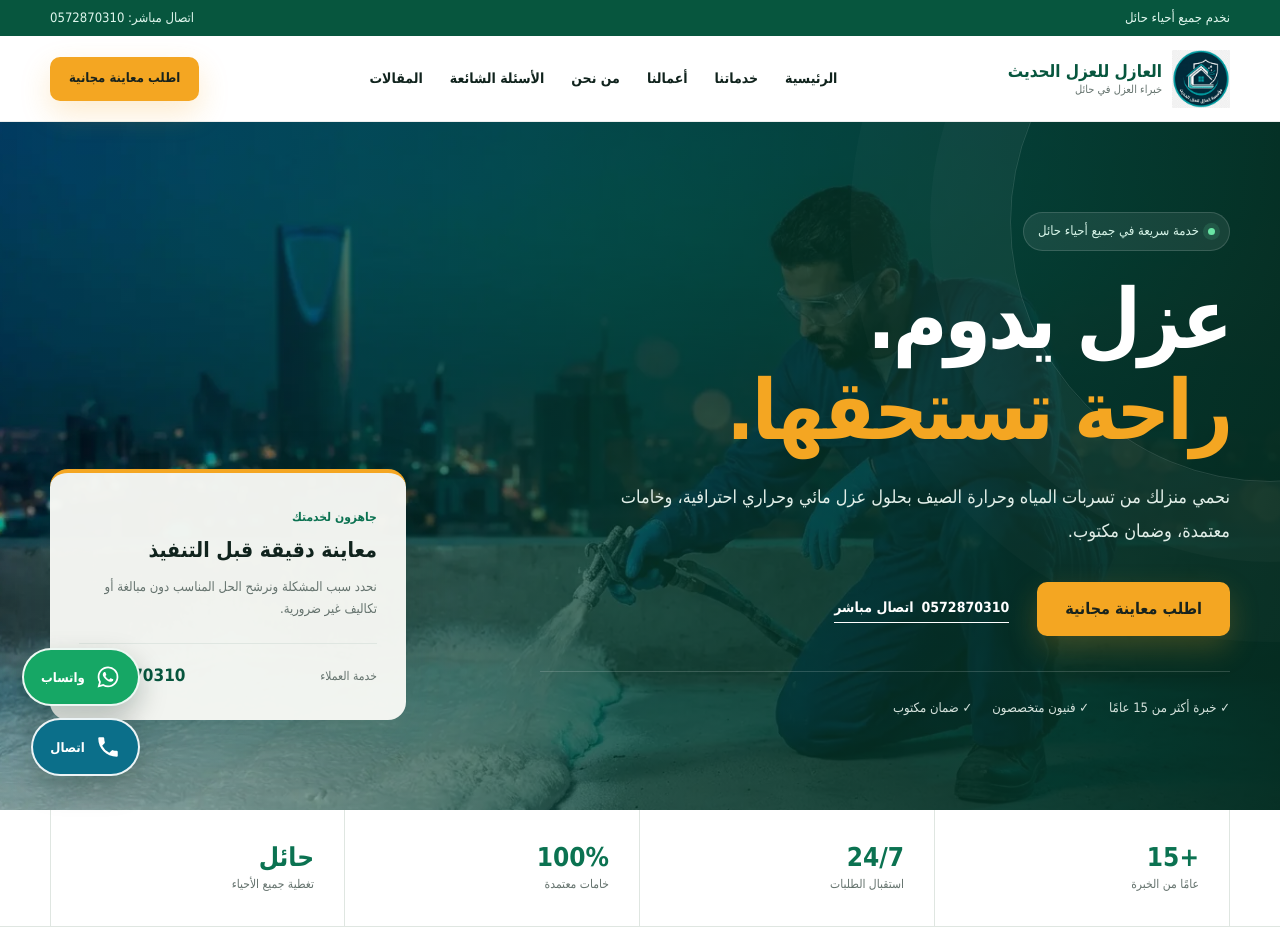
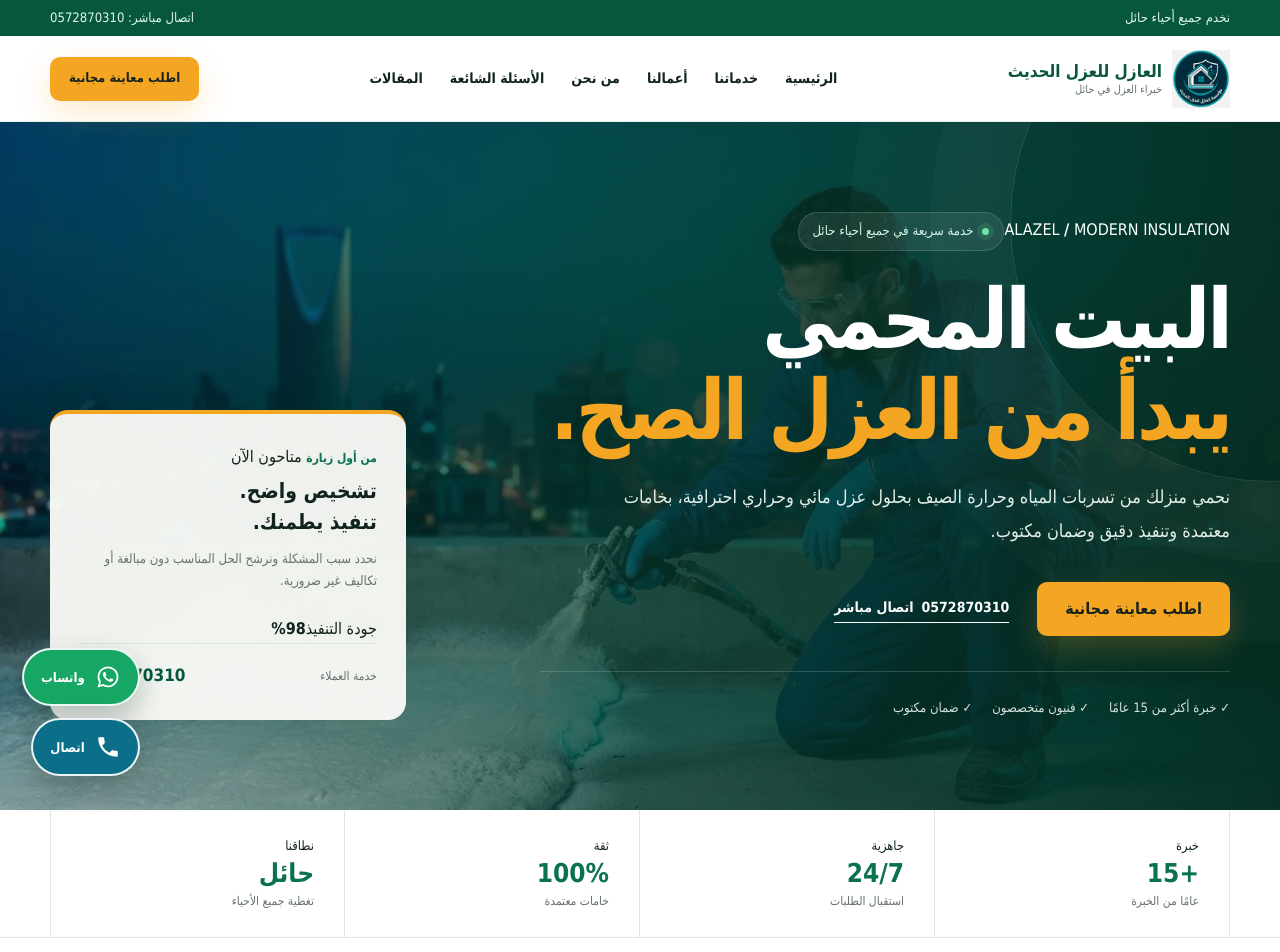
Before and after one commit to AhmedZakaria14/alazel, a Next.js app: page / in a window 1280 px wide. Shown: the top 952 px of the page. Built offline with nearby package versions, Linux system fonts and the light colour scheme.

Commit message:
Refresh Alazel homepage visual direction

```diff
--- a/app/page.tsx
+++ b/app/page.tsx
@@ -102,9 +102,10 @@ export default function Home() {
           <div className="hero-overlay" />
           <div className="shell hero-content">
             <div className="hero-copy">
+              <span className="hero-kicker">ALAZEL <b>/</b> MODERN INSULATION</span>
               <span className="hero-badge"><i /> خدمة سريعة في جميع أحياء حائل</span>
-              <h1>عزل يدوم.<br /><em>راحة تستحقها.</em></h1>
-              <p>نحمي منزلك من تسربات المياه وحرارة الصيف بحلول عزل مائي وحراري احترافية، وخامات معتمدة، وضمان مكتوب.</p>
+              <h1>البيت المحمي<br /><em>يبدأ من العزل الصح.</em></h1>
+              <p>نحمي منزلك من تسربات المياه وحرارة الصيف بحلول عزل مائي وحراري احترافية، بخامات معتمدة وتنفيذ دقيق وضمان مكتوب.</p>
               <div className="hero-actions">
                 <a className="button" href={`https://wa.me/${internationalPhone}`} target="_blank" rel="noreferrer" aria-label="طلب معاينة مجانية عبر واتساب">اطلب معاينة مجانية</a>
                 <a className="text-link" href={`tel:${phone}`} aria-label={`اتصال مباشر على ${phone}`}><bdi>{phone}</bdi> اتصال مباشر</a>
@@ -112,9 +113,10 @@ export default function Home() {
               <div className="hero-trust"><span>✓ خبرة أكثر من 15 عامًا</span><span>✓ فنيون متخصصون</span><span>✓ ضمان مكتوب</span></div>
             </div>
             <div className="hero-card">
-              <span className="card-kicker">جاهزون لخدمتك</span>
-              <strong>معاينة دقيقة قبل التنفيذ</strong>
+              <div className="card-topline"><span className="card-kicker">من أول زيارة</span><span className="card-status"><i /> متاحون الآن</span></div>
+              <strong>تشخيص واضح.<br />تنفيذ يطمنك.</strong>
               <p>نحدد سبب المشكلة ونرشح الحل المناسب دون مبالغة أو تكاليف غير ضرورية.</p>
+              <div className="card-meter"><span>جودة التنفيذ</span><b>98%</b><i><em /></i></div>
               <div className="mini-row"><span>خدمة العملاء</span><bdi>{phone}</bdi></div>
             </div>
           </div>
@@ -122,16 +124,16 @@ export default function Home() {
 
         <section className="proof-strip" aria-label="مميزات العازل للعزل الحديث">
           <div className="shell proof-grid">
-            <div><strong>+15</strong><span>عامًا من الخبرة</span></div>
-            <div><strong>24/7</strong><span>استقبال الطلبات</span></div>
-            <div><strong>100%</strong><span>خامات معتمدة</span></div>
-            <div><strong>حائل</strong><span>تغطية جميع الأحياء</span></div>
+            <div><small>خبرة</small><strong>+15</strong><span>عامًا من الخبرة</span></div>
+            <div><small>جاهزية</small><strong>24/7</strong><span>استقبال الطلبات</span></div>
+            <div><small>ثقة</small><strong>100%</strong><span>خامات معتمدة</span></div>
+            <div><small>نطاقنا</small><strong>حائل</strong><span>تغطية جميع الأحياء</span></div>
           </div>
         </section>
 
         <section className="section shell" id="services">
           <div className="section-heading split-heading">
-            <div><span className="eyebrow">خدماتنا</span><h2>حلول عزل لكل مساحة</h2></div>
+            <div><span className="eyebrow">01 / خدماتنا</span><h2>حلول عزل لكل مساحة</h2></div>
             <p>نبدأ بالتشخيص الصحيح، ثم نختار النظام والخامة المناسبة لكل سطح أو خزان أو منطقة رطبة.</p>
           </div>
           <div className="service-grid">
@@ -167,6 +169,7 @@ export default function Home() {
         </section>
 
         <section className="about section" id="about">
+          <div className="about-orbit" aria-hidden="true" />
           <div className="shell about-grid">
             <div className="about-media">
               <img
@@ -179,7 +182,7 @@ export default function Home() {
               />
               <div className="experience-card"><strong>15+</strong><span>سنة خبرة<br />في أعمال العزل</span></div>
             </div>
-            <div className="about-copy"><span className="eyebrow">من نحن</span><h2>حماية البيت تبدأ من تنفيذ صحيح</h2><p className="lead">العازل للعزل الحديث مؤسسة متخصصة في أعمال العزل بحائل. نركز على جودة التحضير ودقة التطبيق لأن نجاح العزل لا يعتمد على الخامة وحدها، بل على تشخيص المشكلة وتجهيز السطح واختيار النظام المناسب.</p>
+            <div className="about-copy"><span className="eyebrow">06 / من نحن</span><h2>حماية البيت تبدأ من تنفيذ صحيح</h2><p className="lead">العازل للعزل الحديث مؤسسة متخصصة في أعمال العزل بحائل. نركز على جودة التحضير ودقة التطبيق لأن نجاح العزل لا يعتمد على الخامة وحدها، بل على تشخيص المشكلة وتجهيز السطح واختيار النظام المناسب.</p>
               <div className="check-grid"><span>مواد عزل معتمدة وآمنة</span><span>التزام بالمواعيد</span><span>تسعير واضح قبل التنفيذ</span><span>نظافة الموقع بعد العمل</span></div>
               <a className="button button-dark" href={`https://wa.me/${internationalPhone}`} target="_blank" rel="noreferrer">ناقش مشكلتك مع فني</a>
             </div>
@@ -187,7 +190,7 @@ export default function Home() {
         </section>
 
         <section className="section shell process">
-          <div className="section-heading center"><span className="eyebrow">كيف نعمل؟</span><h2>من المعاينة إلى الضمان</h2><p>خطوات واضحة تضمن دقة التنفيذ وتوفر عليك الوقت والتكلفة.</p></div>
+          <div className="section-heading center"><span className="eyebrow">03 / كيف نعمل؟</span><h2>من المعاينة إلى الضمان</h2><p>خطوات واضحة تضمن دقة التنفيذ وتوفر عليك الوقت والتكلفة.</p></div>
           <div className="process-grid">
             <div><b>01</b><h3>تواصل ومعاينة</h3><p>استقبال طلبك وفحص المشكلة بدقة.</p></div>
             <div><b>02</b><h3>عرض الحل والسعر</h3><p>تحديد النظام والخامات والتكلفة بوضوح.</p></div>
@@ -197,7 +200,7 @@ export default function Home() {
         </section>
 
         <section className="work-section section" id="work">
-          <div className="shell"><div className="section-heading work-heading"><div><span className="eyebrow light">من أرض الواقع</span><h2>نماذج من أعمالنا</h2></div><p>صور حقيقية من مراحل التنفيذ والمعالجة في مواقع عمل مختلفة.</p></div>
+          <div className="shell"><div className="section-heading work-heading"><div><span className="eyebrow light">02 / من أرض الواقع</span><h2>نماذج من أعمالنا</h2></div><p>صور حقيقية من مراحل التنفيذ والمعالجة في مواقع عمل مختلفة.</p></div>
             <div className="gallery">
               {[1, 2, 3, 4, 5].map((number) => (
                 <figure key={number} className={`gallery-${number}`}>
@@ -216,7 +219,7 @@ export default function Home() {
         </section>
 
         <section className="section shell faq" id="faq">
-          <div className="faq-intro"><span className="eyebrow">أسئلة شائعة</span><h2>إجابات قبل أن تبدأ</h2><p>لو عندك سؤال آخر، تواصل معنا وسنساعدك في اختيار الحل الأنسب لموقعك.</p><a href={`tel:${phone}`} className="text-link"><bdi>{phone}</bdi> تحدث معنا</a></div>
+          <div className="faq-intro"><span className="eyebrow">05 / أسئلة شائعة</span><h2>إجابات قبل أن تبدأ</h2><p>لو عندك سؤال آخر، تواصل معنا وسنساعدك في اختيار الحل الأنسب لموقعك.</p><a href={`tel:${phone}`} className="text-link"><bdi>{phone}</bdi> تحدث معنا</a></div>
           <div className="faq-list">{faq.map((item) => <details key={item.question}><summary>{item.question}<span>+</span></summary><p>{item.answer}</p></details>)}</div>
         </section>
 
```
